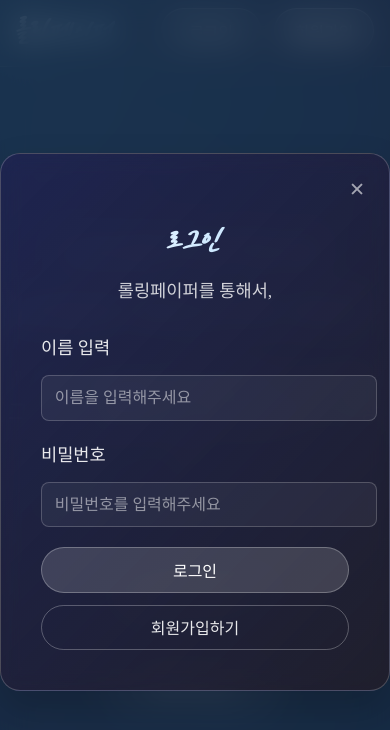
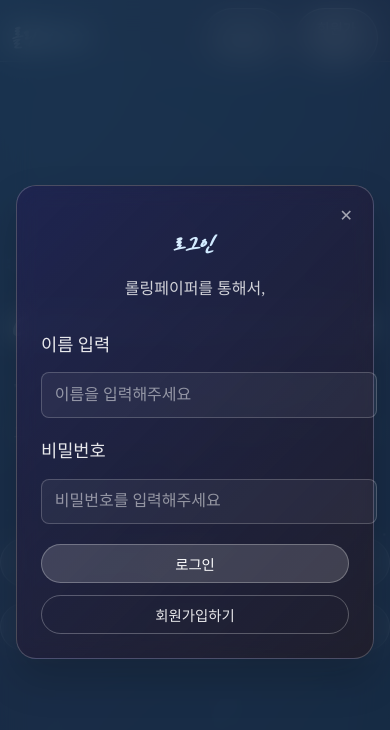
Before and after one commit to apkool12/rolling-papaer, a React (Create React App) app: page /RollingPaper in a window 390 px wide. Both pictures are taken after a click on the button "로그인". Shown: the top 730 px of the page. Built offline with nearby package versions, Linux system fonts and the light colour scheme; a web font is replaced by a local one.

Commit message:
Responsive web design

```diff
--- a/src/components/AdminPage.css
+++ b/src/components/AdminPage.css
@@ -139,3 +139,34 @@
     font-size: 0.9rem;
   }
 }
+
+@media (max-width: 480px) {
+  .admin-form-container {
+    padding: 1rem;
+    margin: 0.5rem;
+  }
+
+  .admin-title {
+    font-size: 1.25rem;
+    margin-bottom: 1rem;
+  }
+
+  .admin-input,
+  .admin-textarea {
+    padding: 0.5rem;
+    font-size: 0.9rem;
+  }
+
+  .admin-textarea {
+    height: 150px;
+  }
+
+  .admin-submit-button {
+    padding: 0.75rem;
+    font-size: 1rem;
+  }
+
+  .admin-label {
+    font-size: 0.9rem;
+  }
+}
--- a/src/components/AuthModal.css
+++ b/src/components/AuthModal.css
@@ -186,3 +186,35 @@
     transform: scale(1);
   }
 }
+
+@media (max-width: 480px) {
+  .modal-content {
+    padding: 1.5rem;
+    margin: 1rem;
+    max-width: calc(100% - 2rem);
+  }
+
+  .modal-title {
+    font-size: 1.5rem;
+  }
+
+  .modal-subtitle {
+    font-size: 1rem;
+  }
+
+  .form-input {
+    padding: 0.6rem 0.8rem;
+    font-size: 0.9rem;
+  }
+
+  .auth-button {
+    padding: 0.75rem;
+    font-size: 0.9rem;
+  }
+
+  .close-button {
+    top: 0.75rem;
+    right: 0.75rem;
+    font-size: 1rem;
+  }
+}
--- a/src/components/CustomAlert.css
+++ b/src/components/CustomAlert.css
@@ -85,3 +85,26 @@
   background: rgba(255, 255, 255, 0.2);
   box-shadow: 0 4px 12px rgba(0, 0, 0, 0.2);
 }
+
+@media (max-width: 480px) {
+  .alert-container {
+    padding: 1.5rem;
+    margin: 1rem;
+    max-width: calc(100% - 2rem);
+  }
+
+  .alert-icon {
+    width: 40px;
+    height: 40px;
+    font-size: 1.25rem;
+  }
+
+  .alert-message {
+    font-size: 1rem;
+  }
+
+  .alert-button {
+    padding: 0.6rem 2rem;
+    font-size: 1rem;
+  }
+}
--- a/src/components/Header.css
+++ b/src/components/Header.css
@@ -265,7 +265,11 @@
     padding: 0.6rem 1.2rem;
     min-width: 100px;
   }
-
+  .user-name::after {
+    top: 0.1rem;
+    right: -1.2rem;
+    font-size: 0.7rem;
+  }
   .user-profile {
     padding: 0.4rem 1rem;
     gap: 1rem;
@@ -274,7 +278,8 @@
   .dropdown-toggle {
     width: 28px;
     height: 28px;
-    font-size: 1rem;
+    font-size: 0.9rem;
+    text-align: center;
   }
 
   .dropdown-menu {
@@ -284,6 +289,85 @@
 
   .dropdown-item {
     padding: 0.6rem 0.8rem;
+    white-space: nowrap;
     font-size: 0.9rem;
   }
 }
+
+@media (max-width: 480px) {
+  .header {
+    height: 45px;
+  }
+
+  .logo {
+    font-size: 1.4rem;
+  }
+
+  .header-container {
+    padding: 0 0.75rem;
+  }
+
+  .auth-buttons {
+    gap: 0.5rem;
+  }
+
+  .auth-button {
+    padding: 0.5rem 1rem;
+    min-width: 80px;
+    font-size: 0.9rem;
+  }
+
+  .user-profile {
+    padding: 0.3rem 0.8rem;
+    gap: 0.75rem;
+  }
+
+  .user-name {
+    font-size: 0.9rem;
+  }
+
+  .user-name::after {
+    top: 0.2rem;
+    right: -0.8rem;
+    font-size: 0.5rem;
+  }
+
+  .dropdown-menu {
+    right: -0.5rem;
+    min-width: 160px;
+  }
+
+  .dropdown-item {
+    padding: 0.5rem 0.75rem;
+  }
+}
+
+@media (max-width: 360px) {
+  .header .logo {
+    font-size: 1.2rem;
+  }
+
+  .auth-button {
+    padding: 0.4rem 0.8rem;
+    min-width: 70px;
+    font-size: 0.8rem;
+  }
+
+  .modal-content,
+  .alert-container {
+    padding: 1.25rem;
+  }
+
+  .user-profile {
+    padding: 0.25rem 0.6rem;
+  }
+
+  .dropdown-menu {
+    min-width: 140px;
+  }
+
+  .dropdown-item {
+    padding: 0.4rem 0.6rem;
+    font-size: 0.85rem; /* 0.4rem에서 수정 */
+  }
+}
--- a/src/components/MessagesModal.css
+++ b/src/components/MessagesModal.css
@@ -286,3 +286,31 @@
     padding: 1rem;
   }
 }
+
+@media screen and (max-width: 768px) {
+  .messages-modal-container {
+    width: 95%;
+    margin: 1rem;
+    padding: 1rem;
+  }
+
+  .messages-modal-title {
+    font-size: 1.2rem;
+  }
+
+  .message-card {
+    padding: 0.8rem;
+  }
+
+  .message-recipient {
+    font-size: 0.9rem;
+  }
+
+  .message-content {
+    font-size: 0.9rem;
+  }
+
+  .message-date {
+    font-size: 0.75rem;
+  }
+}
--- a/src/components/RollingPaper.css
+++ b/src/components/RollingPaper.css
@@ -1,15 +1,14 @@
-html, body {
+html,
+body {
   width: 100%;
   height: 100%;
   margin: 0;
   overflow: hidden;
 }
 
-/* 전체 배경 설정 */
 .rolling-paper-container {
   min-height: 100vh;
   background: linear-gradient(135deg, #163353, #161631, #031022);
-
   position: relative;
   overflow: hidden;
   display: flex;
@@ -18,29 +17,35 @@ html, body {
   flex-direction: column;
 }
 
-/* 오로라 효과 */
 .rolling-paper-aurora {
   position: absolute;
   top: 0;
   left: 0;
   width: 100%;
   height: 100%;
-    background:
-        linear-gradient(45deg,
+  background: linear-gradient(
+    45deg,
     rgba(100, 220, 255, 0.05) 0%,
     rgba(156, 231, 255, 0.05) 25%,
     rgba(205, 240, 255, 0.05) 50%,
     rgba(156, 231, 255, 0.05) 75%,
-            rgba(100, 220, 255, 0.05) 100%);
+    rgba(100, 220, 255, 0.05) 100%
+  );
   filter: blur(40px);
   animation: auroraFlow 15s infinite;
   pointer-events: none;
 }
 
 @keyframes auroraFlow {
-    0% { transform: translateY(0) scale(1); }
-    50% { transform: translateY(-2%) scale(1.02); }
-    100% { transform: translateY(0) scale(1); }
+  0% {
+    transform: translateY(0) scale(1);
+  }
+  50% {
+    transform: translateY(-2%) scale(1.02);
+  }
+  100% {
+    transform: translateY(0) scale(1);
+  }
 }
 
 /* 별빛 효과 */
@@ -48,9 +53,11 @@ html, body {
   position: absolute;
   width: 100%;
   height: 100%;
-    background-image: radial-gradient(2px 2px at calc(var(--star-x) * 100%) calc(var(--star-y) * 100%),
+  background-image: radial-gradient(
+    2px 2px at calc(var(--star-x) * 100%) calc(var(--star-y) * 100%),
     rgba(255, 255, 255, 0.5),
-        transparent);
+    transparent
+  );
   opacity: var(--star-opacity, 0.5);
 }
 
@@ -84,7 +91,7 @@ html, body {
 }
 
 .rolling-paper-title-glow h1::after {
-    content: '';
+  content: "";
   position: absolute;
   bottom: -10px;
   left: 50%;
@@ -97,13 +104,11 @@ html, body {
 @keyframes rolling-paper-title-glow {
   0% {
     text-shadow: 0 0 10px rgba(255, 255, 255, 0.3),
-                        0 0 20px rgba(156, 231, 255, 0.2),
-                        0 0 30px rgba(100, 220, 255, 0.1);
+      0 0 20px rgba(156, 231, 255, 0.2), 0 0 30px rgba(100, 220, 255, 0.1);
   }
   100% {
     text-shadow: 0 0 15px rgba(255, 255, 255, 0.4),
-                        0 0 25px rgba(156, 231, 255, 0.3),
-                        0 0 35px rgba(100, 220, 255, 0.2);
+      0 0 25px rgba(156, 231, 255, 0.3), 0 0 35px rgba(100, 220, 255, 0.2);
   }
 }
 
@@ -122,7 +127,7 @@ html, body {
 }
 
 .rolling-paper-main-subtitle::after {
-    content: '❄';
+  content: "❄";
   position: absolute;
   bottom: -2rem;
   left: 50%;
@@ -137,7 +142,6 @@ html, body {
   justify-content: center;
   gap: 2.5rem;
   margin-top: 2rem;
-
 }
 
 .rolling-paper-read-letter-button,
@@ -156,12 +160,11 @@ html, body {
   background: rgba(255, 255, 255, 0.1);
   backdrop-filter: blur(10px);
   border: 1px solid rgba(255, 255, 255, 0.2);
-
 }
 
 .rolling-paper-read-letter-button::before,
 .rolling-paper-write-letter-button::before {
-    content: '';
+  content: "";
   position: absolute;
   top: 0;
   left: -100%;
@@ -211,29 +214,86 @@ html, body {
 }
 
 @keyframes snowflakeRotate {
-    0% { transform: translateX(-50%) rotate(0deg); }
-    100% { transform: translateX(-50%) rotate(360deg); }
+  0% {
+    transform: translateX(-50%) rotate(0deg);
+  }
+  100% {
+    transform: translateX(-50%) rotate(360deg);
+  }
 }
 
-@media (max-width: 768px) {
+@media screen and (max-width: 768px) {
   .rolling-paper-title-glow h1 {
-        font-size: 3rem;
+    font-size: 2.5rem; /* 모바일에서 더 작은 제목 크기 */
+    letter-spacing: 0.1em;
+    transform: translateY(-40px);
   }
 
   .rolling-paper-main-subtitle {
-        font-size: 1.4rem;
+    font-size: 1rem;
+    line-height: 1.5;
+    padding: 0 1rem;
+    transform: translateY(-40px);
   }
 
   .rolling-paper-button-container {
     flex-direction: column;
-        align-items: center;
-        gap: 1.5rem;
+    gap: 1rem;
+    width: 100%;
+    padding: 0 2rem;
   }
 
   .rolling-paper-read-letter-button,
   .rolling-paper-write-letter-button {
-        width: 80%;
-        max-width: 300px;
+    width: 100%;
+    max-width: none;
+    padding: 0.8rem 1.5rem;
+    font-size: 1.1rem;
+  }
+
+  .rolling-paper-content-wrapper {
+    padding: 1rem;
+  }
+}
+
+/* 태블릿 대응 */
+@media screen and (min-width: 769px) and (max-width: 1024px) {
+  .rolling-paper-title-glow h1 {
+    font-size: 3.5rem;
+    transform: translateY(-50px);
+  }
+
+  .rolling-paper-main-subtitle {
+    font-size: 1.1rem;
+    transform: translateY(-50px);
+  }
+
+  .rolling-paper-button-container {
+    gap: 2rem;
+  }
+}
+
+/* 작은 모바일 화면 대응 */
+@media screen and (max-width: 480px) {
+  .rolling-paper-title-glow h1 {
+    font-size: 2rem;
+    transform: translateY(-30px);
+  }
+
+  .rolling-paper-main-subtitle {
+    font-size: 0.9rem;
+    transform: translateY(-30px);
+    padding: 0 0.5rem;
+  }
+
+  .rolling-paper-read-letter-button,
+  .rolling-paper-write-letter-button {
+    padding: 0.7rem 1.2rem;
+    font-size: 1rem;
+  }
+
+  .rolling-paper-content-wrapper {
+    padding: 0.5rem;
   }
 }
 
```
Also changed, not shown: src/components/Home.css (+118 -31 lines). Lines whose indentation alone changed are shown as unchanged.
